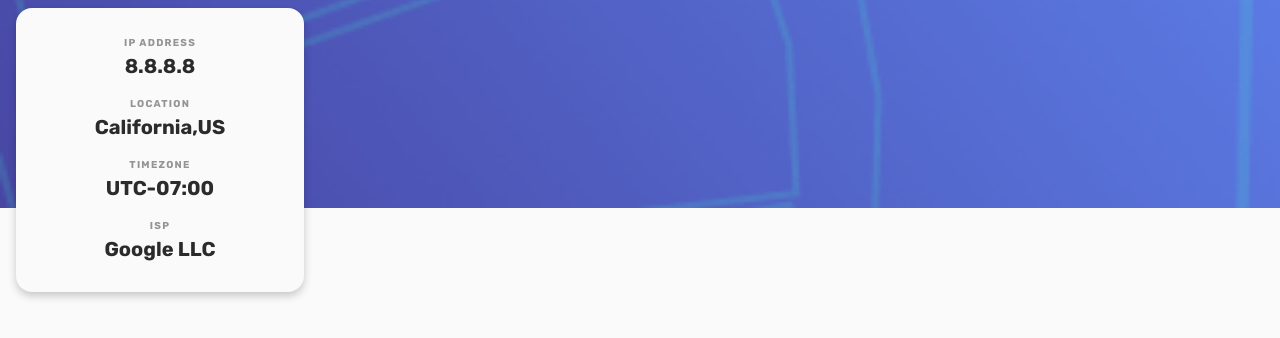
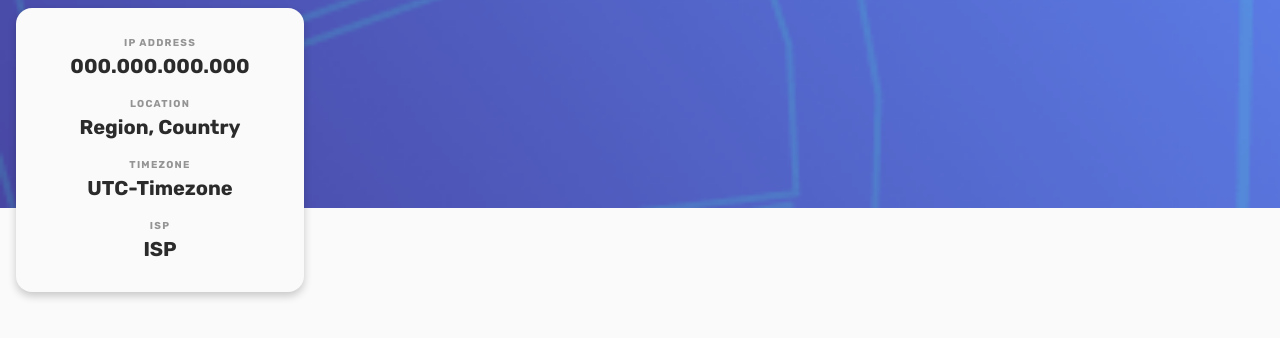
Before and after one commit to yMeeraki/ip-address-tracker, a website built with Vite: page index.html in a window 1280 px wide. Shown: the part 152-490 px from the top of the page. Built offline with nearby package versions, Linux system fonts and the light colour scheme; no server answers.

Commit message:
Update information card with placeholder values for dynamic data binding

```diff
--- a/index.html
+++ b/index.html
@@ -34,19 +34,19 @@
     <section class="information-card">
       <div>
         <h6>IP Address</h6>
-        <p id="ip-address">8.8.8.8</p>
+        <p id="ip-address">000.000.000.000</p>
       </div>
       <div>
         <h6>Location</h6>
-        <p><span id="region">California</span>,<span id="country">US</span></p>
+        <p><span id="region">Region</span>, <span id="country">Country</span></p>
       </div>
       <div>
         <h6>Timezone</h6>
-        <p>UTC<span id="timezone">-07:00</span></p>
+        <p>UTC<span id="timezone">-Timezone</span></p>
       </div>
       <div>
         <h6>ISP</h6>
-        <p id="isp">Google LLC</p>
+        <p id="isp">ISP</p>
       </div>
     </section>
     <main></main>
```
